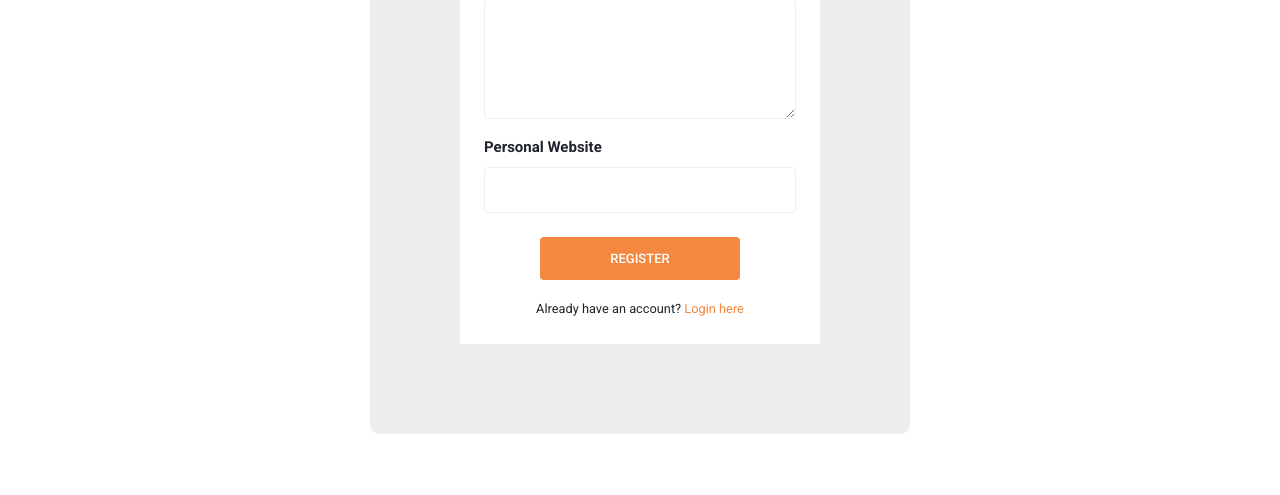
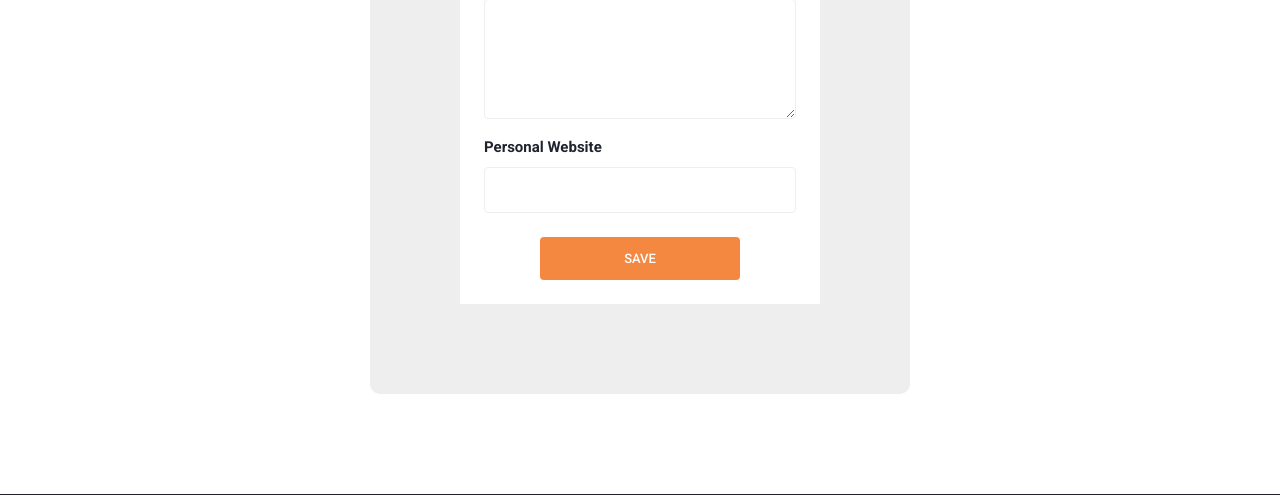
Before and after one commit to hamedsepehrnia/simple-django-blog, a Django app: page /edit-info/ in a window 1280 px wide. Shown: the part 965-1460 px from the top of the page. Run offline with Django 5.2, Linux system fonts and the light colour scheme; the visitor is signed in with stand-in values (Sample User, id 1); some libraries are stand-ins or nearby versions.

Commit message:
fixed saved button in edit info page

```diff
--- a/auth_app/templates/auth_app/edit_info.html
+++ b/auth_app/templates/auth_app/edit_info.html
@@ -96,17 +96,13 @@
 
                             <div class="text-center mt-4">
                                 <div class="main-button">
-                                    <button type="submit" class="btn">Register</button>
+                                    <button type="submit" class="btn">Save</button>
                                 </div>
                             </div>
                         </form>
 
 
-                        <div class="text-center mt-3">
-                            <small>Already have an account?
-                                <a href="{% url 'login' %}" style="color: #f48840;">Login here</a>
-                            </small>
-                        </div>
+
                     </div>
                 </div>
             </div>
```
